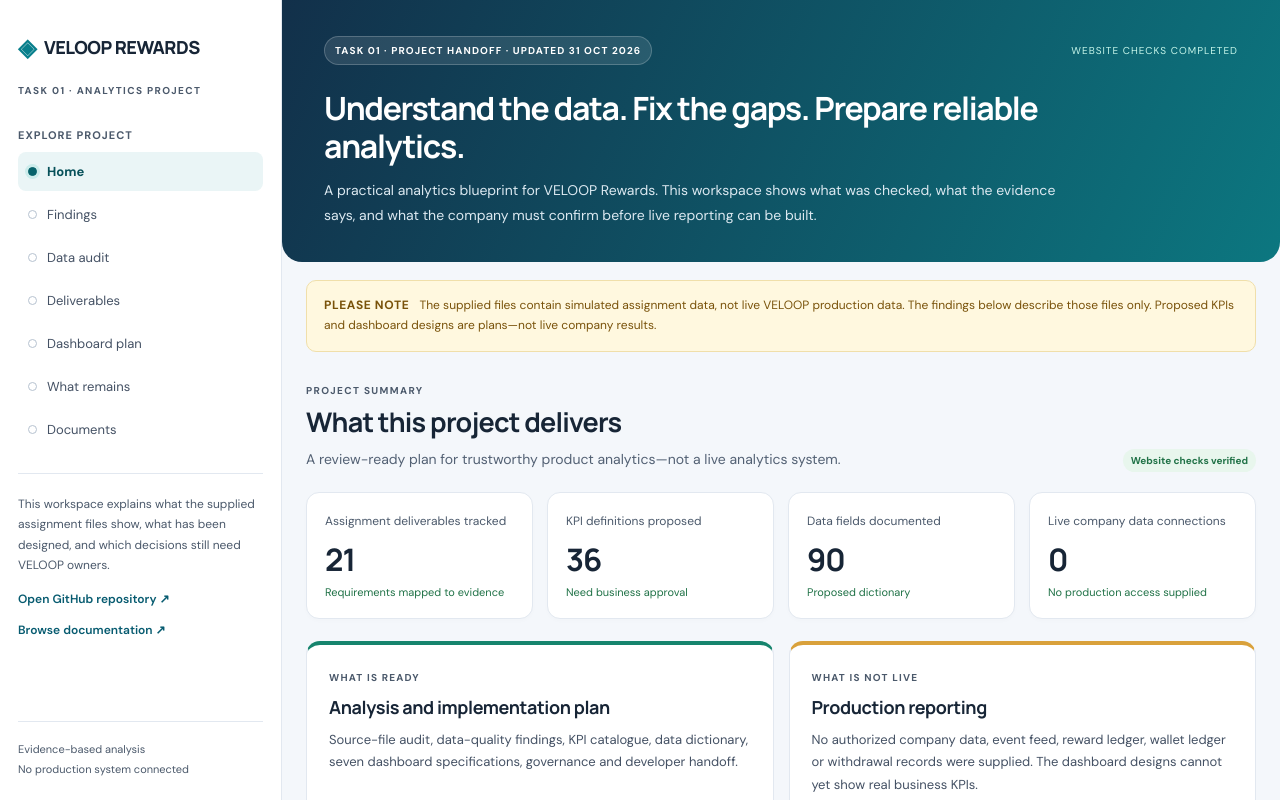
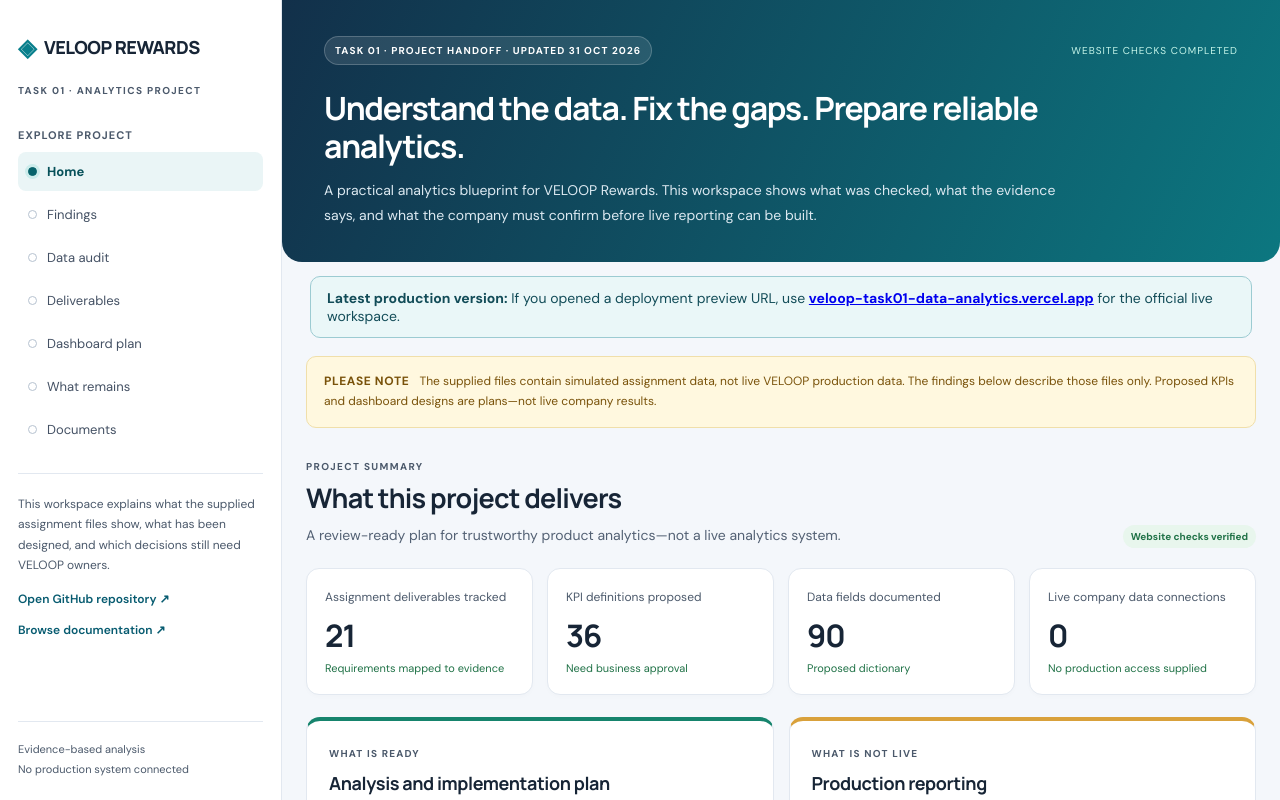
Before and after one commit to gaurav-nikam-ds/VELOOP-Task01-Data-Analytics, a Next.js app in the folder vercel-app/: page / in a window 1280 px wide. Shown: the top 800 px of the page. Built offline with nearby package versions, Linux system fonts and the light colour scheme.

Commit message:
Add clear production-domain notice for stale Vercel preview URLs

```diff
--- a/vercel-app/app/page.jsx
+++ b/vercel-app/app/page.jsx
@@ -113,6 +113,7 @@
     </aside>
     <main className="main">
       <header className="hero"><div className="hero-top"><span className="pill">TASK 01 · PROJECT HANDOFF · UPDATED 31 OCT 2026</span><span className="live-dot">WEBSITE CHECKS COMPLETED</span></div><h1>Understand the data. Fix the gaps. Prepare reliable analytics.</h1><p>A practical analytics blueprint for VELOOP Rewards. This workspace shows what was checked, what the evidence says, and what the company must confirm before live reporting can be built.</p></header>
+      <div style={{margin:"14px 28px 0",padding:"12px 16px",border:"1px solid #9ccbd2",borderRadius:"10px",background:"#eaf7f8",color:"#124c58",fontSize:"14px"}}><strong>Latest production version:</strong> If you opened a deployment preview URL, use <a href="https://veloop-task01-data-analytics.vercel.app/" style={{fontWeight:700,textDecoration:"underline"}}>veloop-task01-data-analytics.vercel.app</a> for the official live workspace.</div>
       <div className="notice"><strong>PLEASE NOTE</strong> The supplied files contain simulated assignment data, not live VELOOP production data. The findings below describe those files only. Proposed KPIs and dashboard designs are plans—not live company results.</div>
       <div className="content">
       {active==="Executive status" && <>
```
